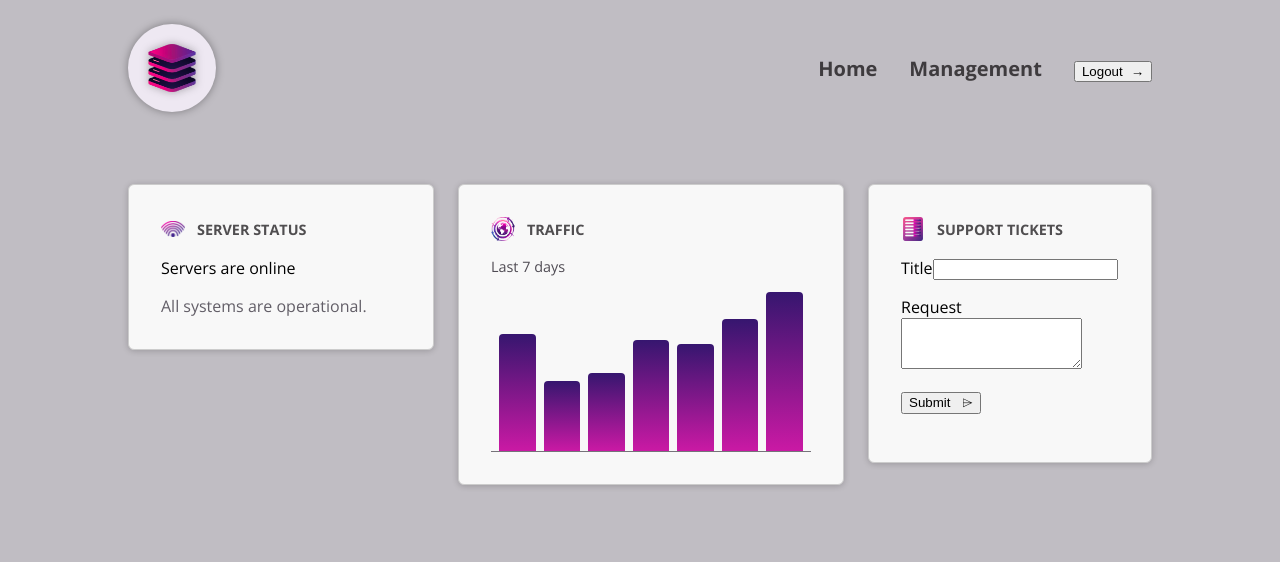
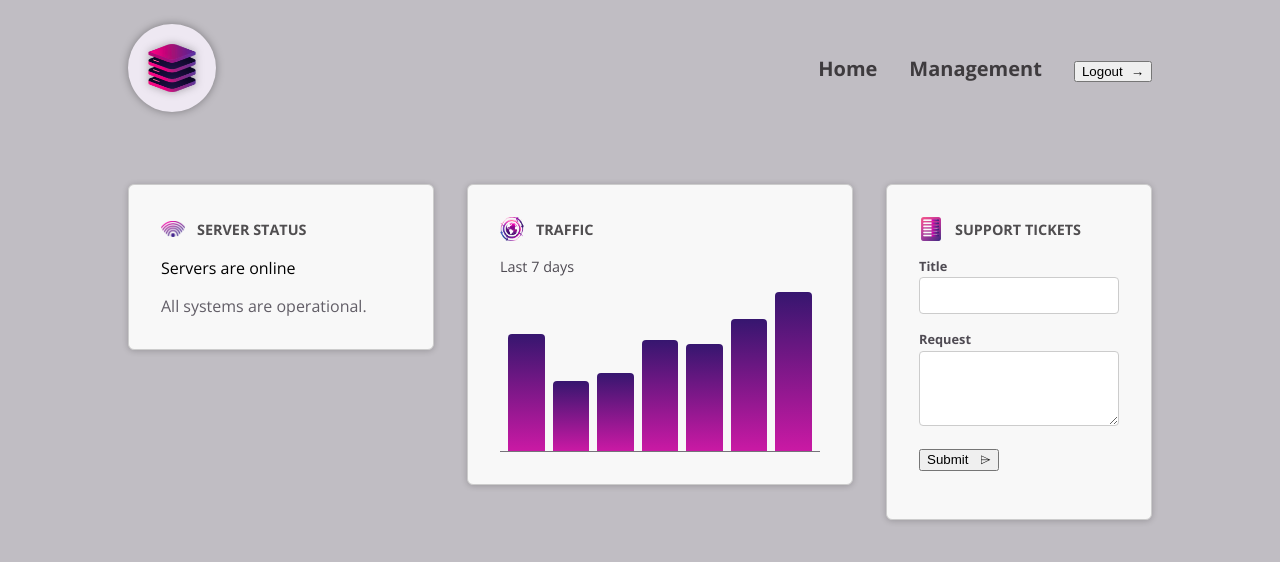
Before and after one commit to marto1980/deep-dive, an Angular app: page / in a window 1280 px wide. Shown: the top 562 px of the page. Built offline with nearby package versions, Linux system fonts and the light colour scheme.

Commit message:
Configure View Encapsulation

```diff
--- a/src/app/shared/control/control.html
+++ b/src/app/shared/control/control.html
@@ -1,4 +1,4 @@
-<p>
+<p class="control">
   <label>{{ label() }}</label>
   <ng-content select="input, textarea" />
 </p>
--- a/src/app/shared/control/control.ts
+++ b/src/app/shared/control/control.ts
@@ -1,10 +1,11 @@
-import { Component, input } from '@angular/core'
+import { Component, input, ViewEncapsulation } from '@angular/core'
 
 @Component({
   selector: 'app-control',
   imports: [],
   templateUrl: './control.html',
   styleUrl: './control.scss',
+  encapsulation: ViewEncapsulation.None,
 })
 export class Control {
   label = input.required<string>()
```
